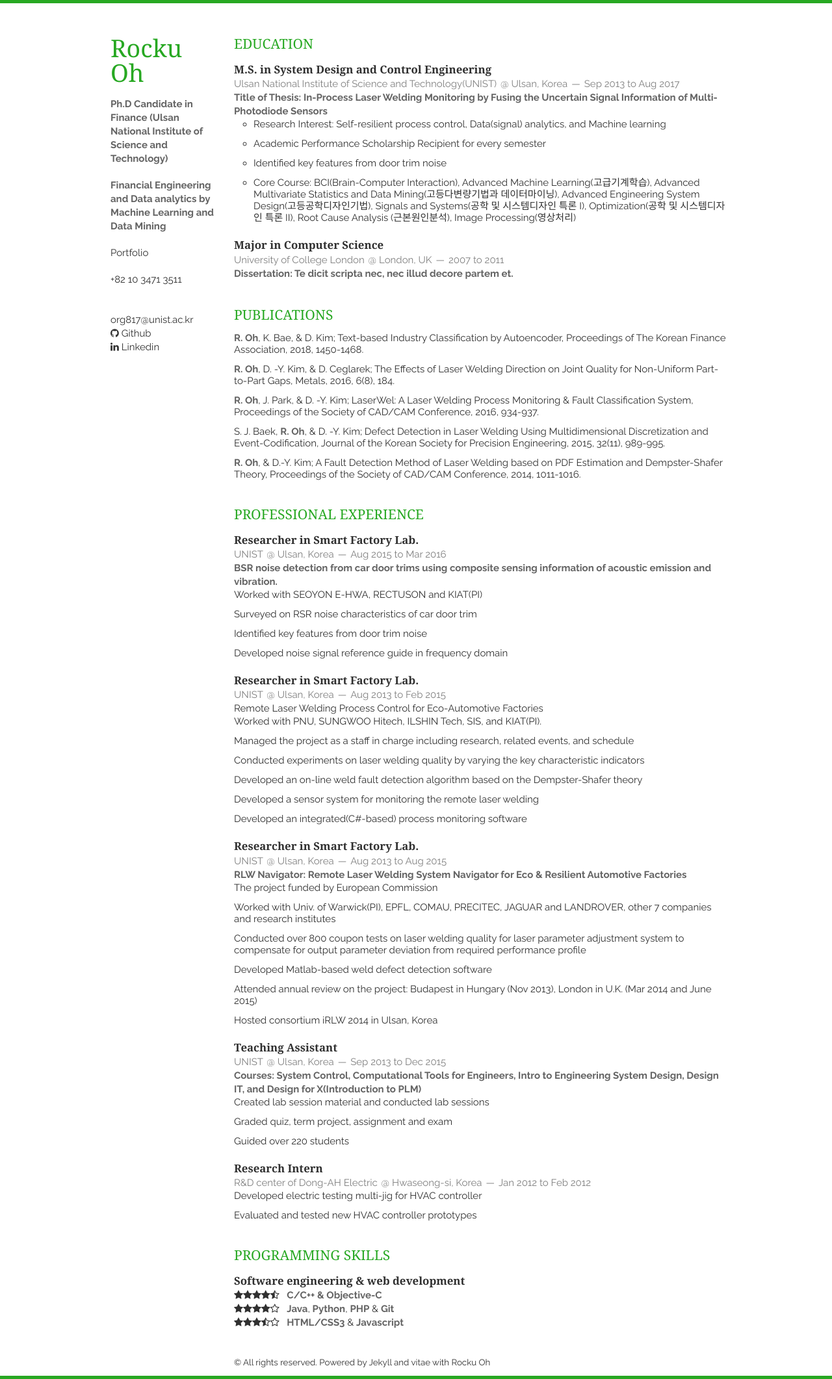
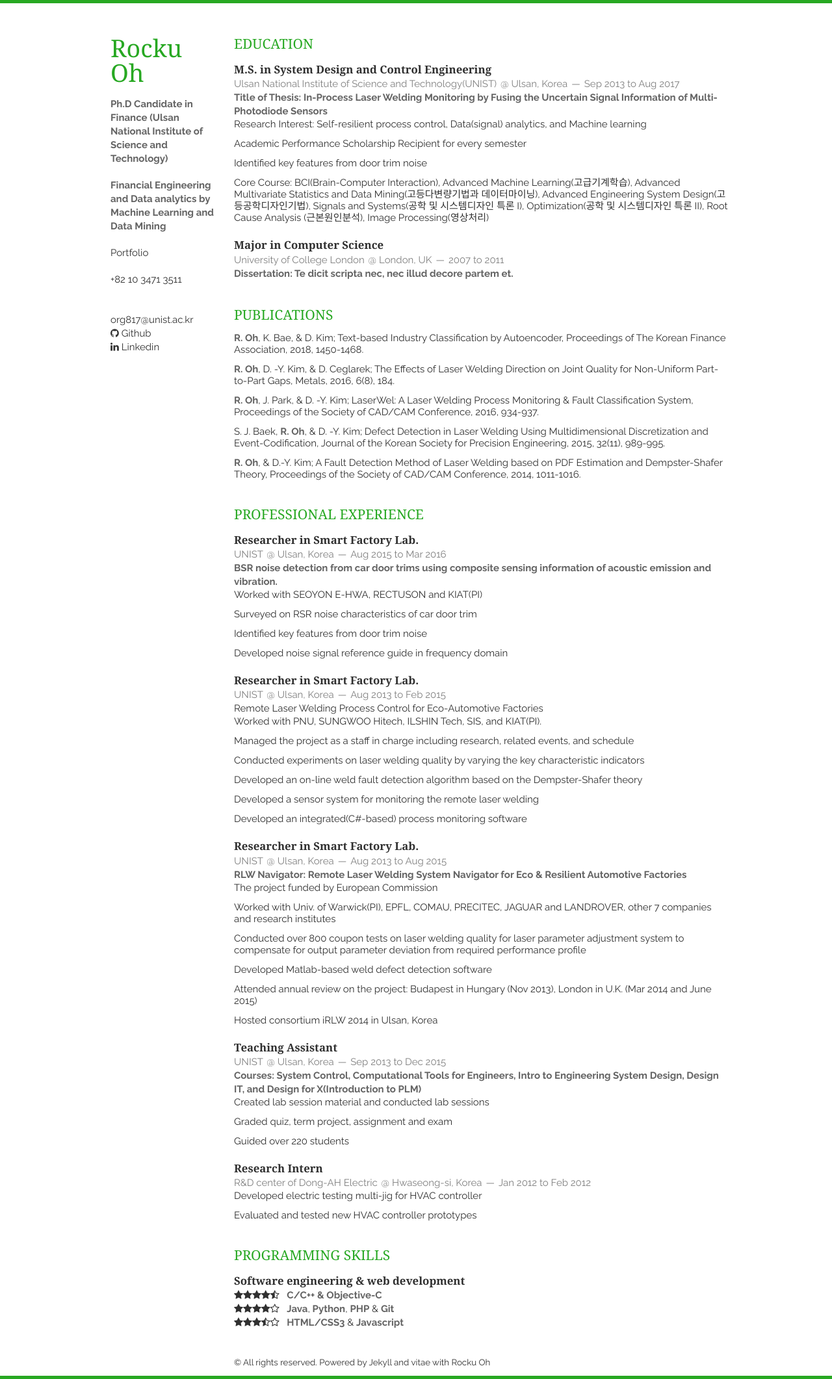
Before and after one commit to org817/org817.github.io, a Jekyll site: the page built from index.html, in a window 1280 px wide. Shown: the whole page at 65% size. Built offline with Jekyll 4.4.1, drawn with Linux system fonts in a browser that asks for light colours; nearby versions of some CDN libraries; the list of posts is cut into pages by our own code.

Commit message:
Update education.html

```diff
--- a/_includes/education.html
+++ b/_includes/education.html
@@ -7,7 +7,7 @@
           <span><address>Ulsan, Korea</address><time>Sep 2013 to Aug 2017</time></span>
       </header>
       <p><em>Title of Thesis: In-Process Laser Welding Monitoring by Fusing the Uncertain Signal Information of Multi-Photodiode Sensors</em></p>
-        <ul class="circle">
+        <ul>
           <li>Research Interest: Self-resilient process control, Data(signal) analytics, and Machine learning</li>
           <li>Academic Performance Scholarship Recipient for every semester</li>
           <li>Identified key features from door trim noise</li>
```
